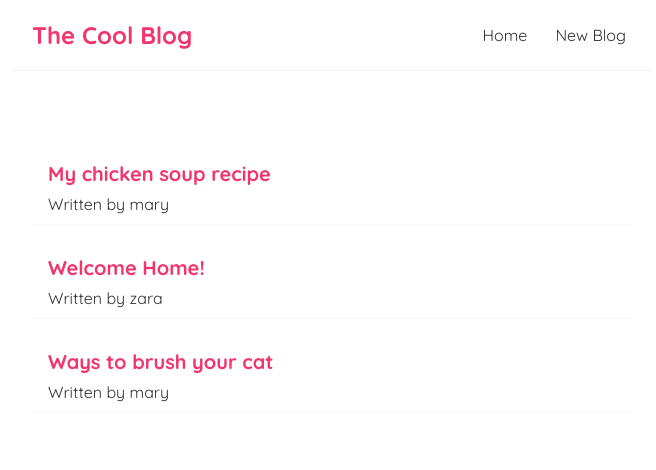
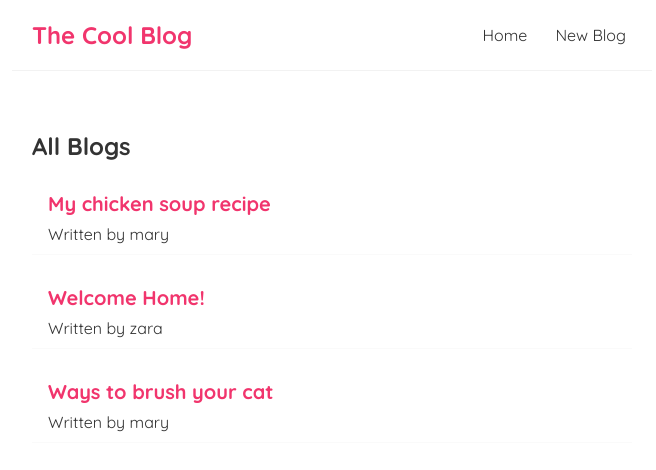
Before and after one commit to aimeehorwood/React-Blog, a React (Create React App) app in the folder dojo-blog/: page / in a window 1280 px wide. Shown: the top 470 px of the page, without its empty margins (308-964 px from the left). Built offline with nearby package versions, Linux system fonts and the light colour scheme; the HTML template or start-up script is replaced by a standard one.

Commit message:
adds prop for blog posts

```diff
--- /dev/null
+++ b/dojo-blog/src/BlogList.js
@@ -0,0 +1,16 @@
+const BlogList = ({blogs,title}) => {
+
+  return (
+    <div className="blog-list">
+      <h2> {title} </h2>
+      {blogs.map((blog) => (
+        <div className="blog-preview" key={blog.id}>
+          <h2> {blog.title}</h2>
+          <p> Written by {blog.author}</p>
+        </div>
+      ))}
+    </div>
+  );
+};
+
+export default BlogList;
--- a/dojo-blog/src/Home.js
+++ b/dojo-blog/src/Home.js
@@ -1,28 +1,28 @@
-import { useState } from 'react';
+import { useState } from "react";
+import BlogList from "./BlogList";
 
 const Home = () => {
-    const [blogs, setBlogs] = useState([
+  const [blogs, setBlogs] = useState([
+    {
+      title: "My chicken soup recipe ",
+      body: "lorem ipsum...",
+      author: "mary",
+      id: 1,
+    },
+    { title: "Welcome Home!", body: "lorem ipsum...", author: "zara", id: 2 },
+    {
+      title: "Ways to brush your cat",
+      body: "lorem ipsum...",
+      author: "mary",
+      id: 3,
+    },
+  ]);
 
-        { title: 'My chicken soup recipe ', body: 'lorem ipsum...', author: 'mary', id: 1 },
-        { title: 'Welcome Home!', body: 'lorem ipsum...', author: 'zara', id: 2 },
-        { title: 'Ways to brush your cat', body: 'lorem ipsum...', author: 'mary', id: 3 }
-    ])
-
-    return (
-        <div className="home">
-            {blogs.map((blog) => (
-                <div className="blog-preview" key={blog.id}>
-                    <h2> {blog.title}</h2>
-                    <p> Written by {blog.author}</p>
-                </div>
-
-            ))}
-
-
-
-
-        </div>
-     );
-}
+  return (
+    <div className="home">
+      <BlogList blogs={blogs} title="All Blogs" />
+    </div>
+  );
+};
 
 export default Home;
```
